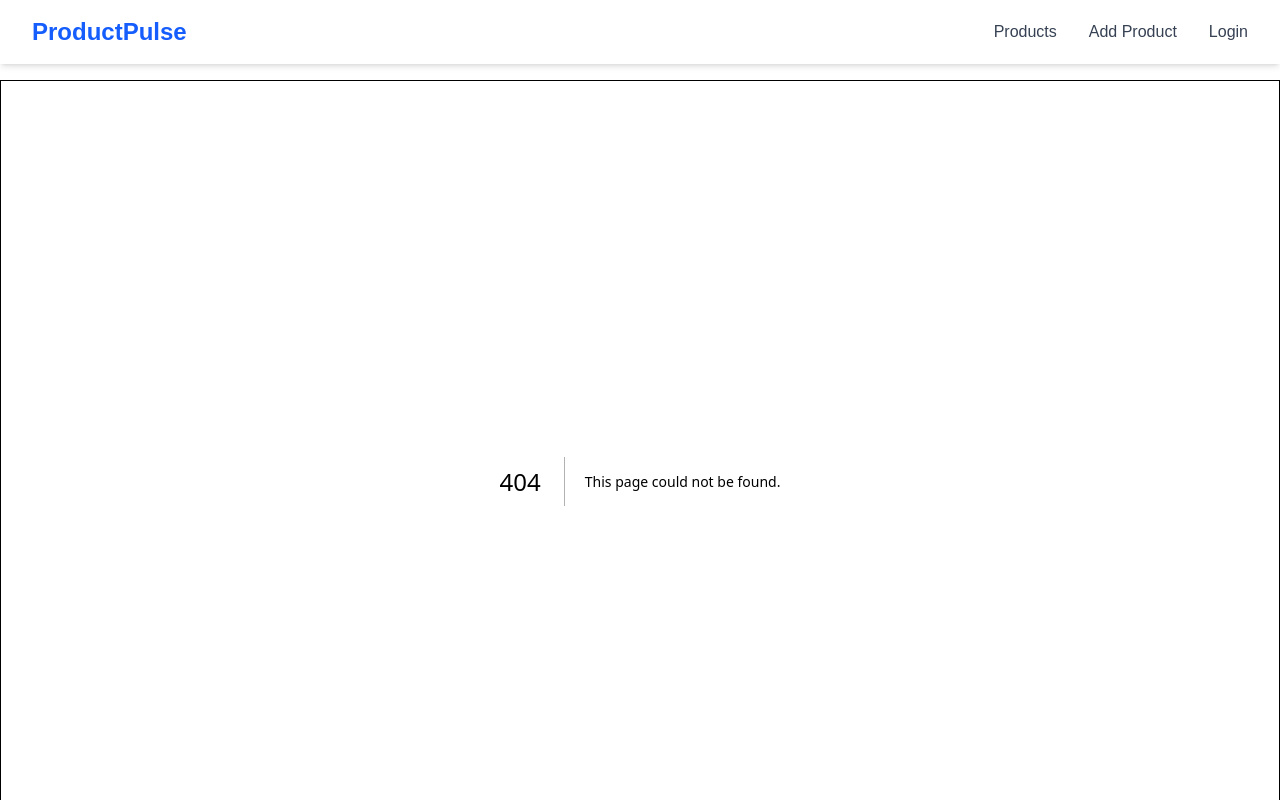
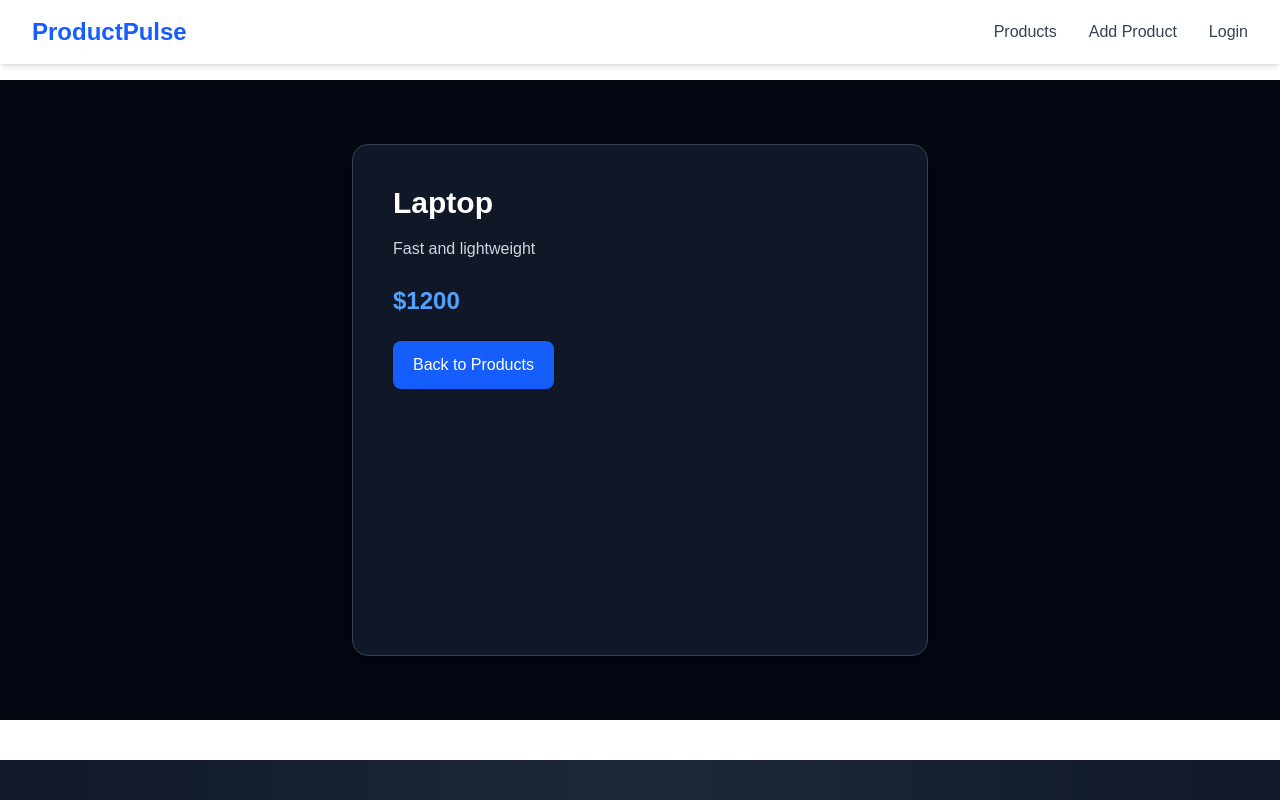
Before and after one commit to nabila-nowshin/nextShop, a Next.js app: page /products/1 in a window 1280 px wide. Before the commit this address had no page. Shown: the top 800 px of the page. Built offline with nearby package versions, Linux system fonts and the light colour scheme.

Commit message:
Implement Products and product-detail page

```diff
--- /dev/null
+++ b/src/app/api/products/[id]/route.js
@@ -0,0 +1,51 @@
+import { NextResponse } from "next/server";
+
+const products = [
+  { id: 1, name: "Laptop", description: "Fast and lightweight", price: 1200 },
+  { id: 2, name: "Phone", description: "Latest model smartphone", price: 800 },
+  {
+    id: 3,
+    name: "Headphones",
+    description: "Noise-cancelling, wireless",
+    price: 200,
+  },
+  {
+    id: 4,
+    name: "Smartwatch",
+    description: "Tracks fitness and notifications",
+    price: 250,
+  },
+  { id: 5, name: "Tablet", description: "Portable and powerful", price: 600 },
+  { id: 6, name: "Camera", description: "High-resolution DSLR", price: 1500 },
+  {
+    id: 7,
+    name: "Gaming Console",
+    description: "Next-gen performance",
+    price: 500,
+  },
+  {
+    id: 8,
+    name: "Bluetooth Speaker",
+    description: "Loud and portable",
+    price: 120,
+  },
+  { id: 9, name: "Monitor", description: "4K Ultra HD display", price: 400 },
+  {
+    id: 10,
+    name: "Keyboard",
+    description: "Mechanical RGB backlit",
+    price: 90,
+  },
+];
+
+// GET /api/products/[id]
+export async function GET(request, { params }) {
+  const { id } = params;
+  const product = products.find((p) => p.id === Number(id));
+
+  if (!product) {
+    return NextResponse.json({ error: "Product not found" }, { status: 404 });
+  }
+
+  return NextResponse.json(product);
+}
--- /dev/null
+++ b/src/app/api/products/route.js
@@ -0,0 +1,44 @@
+import { NextResponse } from "next/server";
+
+const products = [
+  { id: 1, name: "Laptop", description: "Fast and lightweight", price: 1200 },
+  { id: 2, name: "Phone", description: "Latest model smartphone", price: 800 },
+  {
+    id: 3,
+    name: "Headphones",
+    description: "Noise-cancelling, wireless",
+    price: 200,
+  },
+  {
+    id: 4,
+    name: "Smartwatch",
+    description: "Tracks fitness and notifications",
+    price: 250,
+  },
+  { id: 5, name: "Tablet", description: "Portable and powerful", price: 600 },
+  { id: 6, name: "Camera", description: "High-resolution DSLR", price: 1500 },
+  {
+    id: 7,
+    name: "Gaming Console",
+    description: "Next-gen performance",
+    price: 500,
+  },
+  {
+    id: 8,
+    name: "Bluetooth Speaker",
+    description: "Loud and portable",
+    price: 120,
+  },
+  { id: 9, name: "Monitor", description: "4K Ultra HD display", price: 400 },
+  {
+    id: 10,
+    name: "Keyboard",
+    description: "Mechanical RGB backlit",
+    price: 90,
+  },
+];
+
+// GET /api/products
+export async function GET() {
+  return NextResponse.json(products);
+}
--- a/src/app/layout.js
+++ b/src/app/layout.js
@@ -24,7 +24,7 @@ export default function RootLayout({ children }) {
       <body className="flex flex-col min-h-screen">
         <Navbar></Navbar>
 
-        <main className="border mt-20 flex-grow ">{children}</main>
+        <main className="mt-20 flex-grow ">{children}</main>
 
         <Footer></Footer>
       </body>
--- /dev/null
+++ b/src/app/not-found.jsx
@@ -0,0 +1,26 @@
+// src/app/not-found.jsx
+"use client";
+
+import Link from "next/link";
+
+export default function NotFound() {
+  return (
+    <div className="flex items-center justify-center  px-4  mt-20">
+      <div className="bg-gradient-to-r from-gray-900 via-gray-800 rounded-2xl shadow-xl p-10 text-center max-w-md w-full border">
+        <h1 className="text-6xl font-extrabold text-white mb-4">404</h1>
+        <h2 className="text-2xl font-semibold text-gray-200 mb-2">
+          Page Not Found
+        </h2>
+        <p className="text-gray-400 mb-6">
+          Sorry, the page you’re looking for doesn’t exist or has been moved.
+        </p>
+        <Link
+          href="/"
+          className="px-6 py-3 bg-blue-600 text-white rounded-xl shadow hover:bg-blue-700 transition"
+        >
+          Go Back Home
+        </Link>
+      </div>
+    </div>
+  );
+}
--- /dev/null
+++ b/src/app/products/[id]/page.jsx
@@ -0,0 +1,38 @@
+"use client";
+import { useEffect, useState } from "react";
+import { useParams } from "next/navigation";
+import Link from "next/link";
+
+export default function ProductDetails() {
+  const { id } = useParams();
+  const [product, setProduct] = useState(null);
+
+  useEffect(() => {
+    fetch(`/api/products/${id}`)
+      .then((res) => res.json())
+      .then(setProduct);
+  }, [id]);
+
+  if (!product)
+    return <p className="text-center mt-10 text-gray-200">Loading...</p>;
+  if (product.error)
+    return <p className="text-center mt-10 text-red-500">{product.error}</p>;
+
+  return (
+    <div className="flex justify-center py-16 px-4 bg-gray-950 min-h-[80vh]">
+      <div className="bg-gray-900 rounded-2xl shadow-lg p-10 max-w-xl w-full border border-gray-700 hover:border-blue-400 transition">
+        <h1 className="text-3xl font-bold text-white mb-4">{product.name}</h1>
+        <p className="text-gray-300 mb-6">{product.description}</p>
+        <p className="text-2xl font-bold text-blue-400 mb-6">
+          ${product.price}
+        </p>
+        <Link
+          href="/products"
+          className="inline-block px-5 py-3 bg-blue-600 hover:bg-blue-700 text-white rounded-lg shadow transition"
+        >
+          Back to Products
+        </Link>
+      </div>
+    </div>
+  );
+}
--- a/src/app/products/page.jsx
+++ b/src/app/products/page.jsx
@@ -1,7 +1,37 @@
-import React from "react";
+"use client";
+import { useEffect, useState } from "react";
+import Link from "next/link";
 
-const page = () => {
-  return <div>products</div>;
-};
+export default function ProductsPage() {
+  const [products, setProducts] = useState([]);
 
-export default page;
+  useEffect(() => {
+    fetch("/api/products")
+      .then((res) => res.json())
+      .then(setProducts);
+  }, []);
+
+  return (
+    <div className="max-w-7xl mx-auto py-10 px-4 bg-gray-950">
+      <h1 className="text-3xl font-bold text-gray-200 mb-6">Products</h1>
+      <div className="grid grid-cols-1 sm:grid-cols-2 md:grid-cols-3 gap-6">
+        {products.map((p) => (
+          <div
+            key={p.id}
+            className="p-6 bg-gray-900 rounded-2xl shadow-md hover:shadow-lg transition group border border-gray-700 hover:border-blue-400"
+          >
+            <h2 className="text-xl font-semibold text-white">{p.name}</h2>
+            <p className="text-gray-300 mt-2">{p.description}</p>
+            <p className="font-bold text-blue-400 mt-2">${p.price}</p>
+            <Link
+              href={`/products/${p.id}`}
+              className="mt-4 inline-block text-white bg-blue-600 hover:bg-blue-700 px-4 py-2 rounded-lg transition"
+            >
+              Details
+            </Link>
+          </div>
+        ))}
+      </div>
+    </div>
+  );
+}
```
